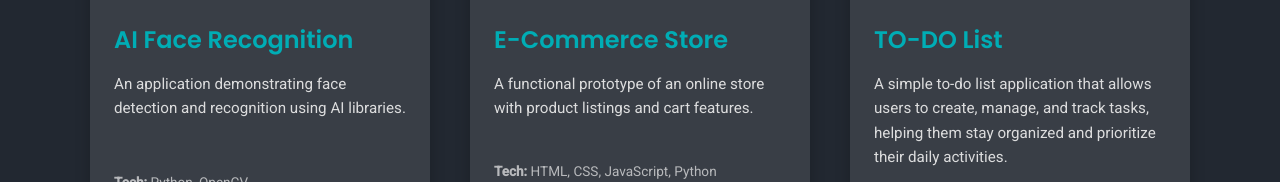
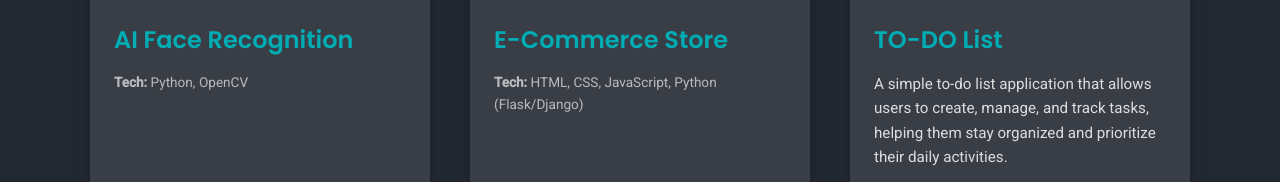
Before and after one commit to LindiweD-Collab/myportfolio, a plain HTML site: page index.html in a window 1280 px wide. Shown: the part 2809-2991 px from the top of the page. Drawn offline with Linux system fonts and the light colour scheme; a script that the page names is missing.

Commit message:
Update index.html

```diff
--- a/index.html
+++ b/index.html
@@ -131,7 +131,6 @@
                         <img src="img/fr1.jpeg" alt="AI Face Recognition Project" class="project-image">
                         <div class="project-info">
                             <h3 class="project-title">AI Face Recognition</h3>
-                            <p>An application demonstrating face detection and recognition using AI libraries.</p>
                             <p class="tech-stack"><strong>Tech:</strong> Python, OpenCV</p>
                             <div class="project-links">
                                 <a href="https://github.com/LindiweD-Collab/face_recognition" target="_blank" rel="noopener noreferrer" class="btn btn-sm btn-outline"><i class="fab fa-github"></i> GitHub</a>
@@ -142,7 +141,6 @@
                         <img src="img/e-cormm.JPG" alt="E-Commerce Store Project" class="project-image">
                         <div class="project-info">
                             <h3 class="project-title">E-Commerce Store</h3>
-                            <p>A functional prototype of an online store with product listings and cart features.</p>
                             <p class="tech-stack"><strong>Tech:</strong> HTML, CSS, JavaScript, Python (Flask/Django)</p>
                             <div class="project-links">
                                 <a href="https://e-commerce-three-mu-25.vercel.app/" target="_blank" rel="noopener noreferrer" class="btn btn-sm btn-outline"><i class="fab fa-github"></i> GitHub</a>
```
